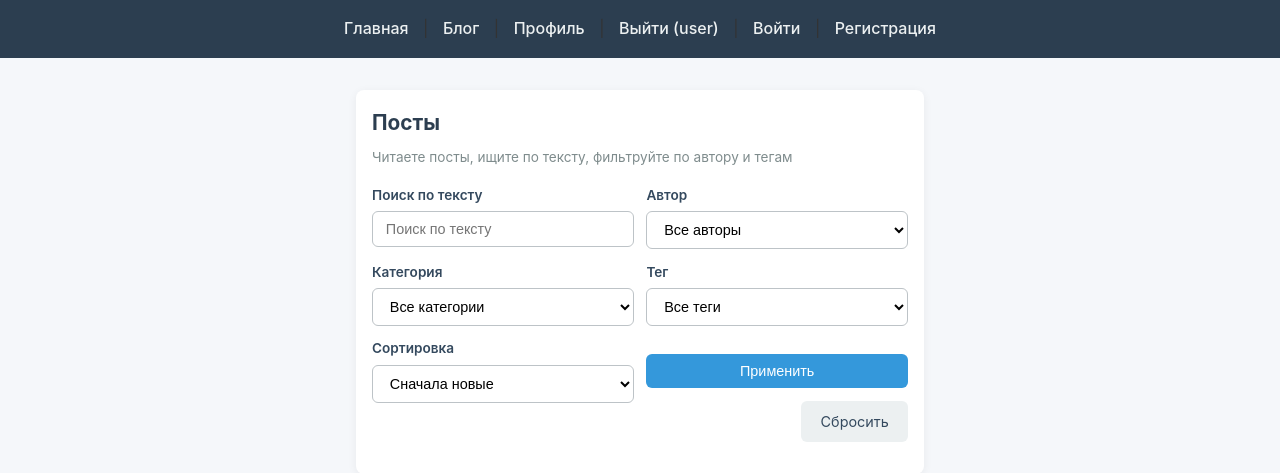
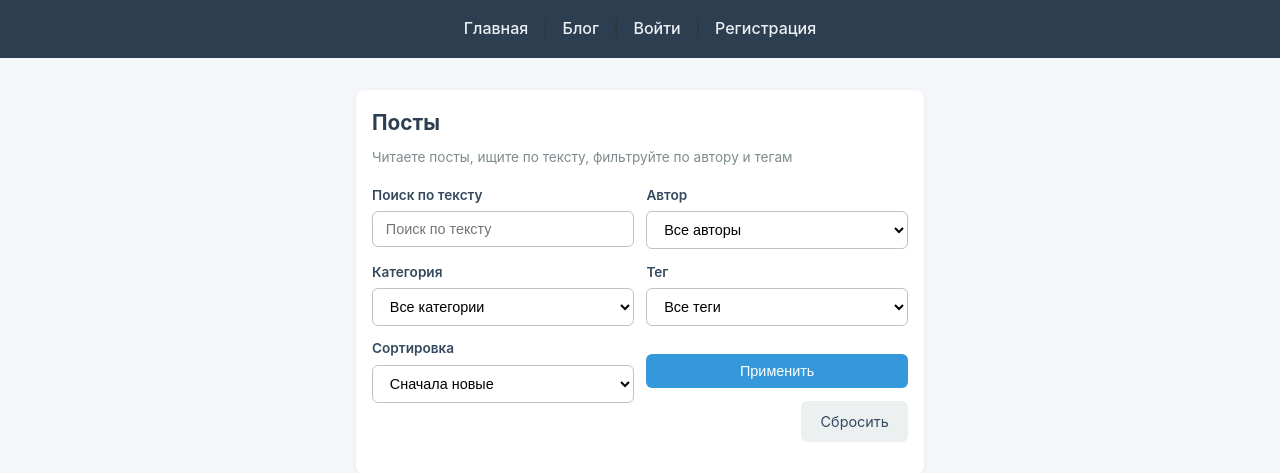
Before and after one commit to vladimirperov85/django_block_site, a Django app: page /blog/ in a window 1280 px wide. Shown: the top 473 px of the page. Run offline with Django 5.2, Linux system fonts and the light colour scheme; data that the repository does not hold is empty.

Commit message:
Добавлена функциональность на главную страницу, теперь работают кнопки войти или выйти, а так же переход на главную страницу или страницу с постами.

```diff
--- a/templates/base.html
+++ b/templates/base.html
@@ -5,8 +5,8 @@
     <meta name="viewport" content="width=device-width, initial-scale=1.0">
     <title>{% block title %}Мой Блог{% endblock %}</title>
     {% load static %}
-    <link rel=\"stylesheet\" href=\"{% static 'css/style.css' %}
-    <script src=\"{% static 'js/main.js' %}\" defer></script>
+    <link rel="stylesheet" href="{% static 'css/style.css' %}">
+    <script src="{% static 'js/main.js' %}" defer></script>
     <style>
         * {
             box-sizing: border-box;
@@ -27,10 +27,35 @@
             text-align: center;
         }
 
-        nav span {
+        nav span, nav a {
             color: #ecf0f1;
             margin: 0 10px;
             font-weight: 500;
+            text-decoration: none;
+        }
+
+        nav a:hover {
+            color: #3498db;
+        }
+
+        .logout-form {
+            display: inline;
+            margin: 0;
+            padding: 0;
+        }
+
+        .logout-form button {
+            background: none;
+            border: none;
+            color: #ecf0f1;
+            font-weight: 500;
+            cursor: pointer;
+            text-decoration: none;
+            margin: 0 10px;
+        }
+
+        .logout-form button:hover {
+            color: #3498db;
         }
 
         main {
@@ -149,12 +174,18 @@
 </head>
 <body>
     <nav>
-        <span>Главная</span> |
-        <span>Блог</span> |
-        <span>Профиль</span> |
-        <span>Выйти (user)</span> |
-        <span>Войти</span> |
-        <span>Регистрация</span>
+        <a href="{% url 'home' %}">Главная</a> |
+        <a href="{% url 'blog:post_list' %}">Блог</a> |
+        {% if user.is_authenticated %}
+            <a href="">Профиль</a> |
+            <form method="post" action="{% url 'users:logout' %}" class="logout-form">
+                {% csrf_token %}
+                <button type="submit">Выйти ({{ user.username }})</button>
+            </form>
+        {% else %}
+            <a href="{% url 'users:login' %}">Войти</a> |
+            <a href="{% url 'users:register' %}">Регистрация</a>
+        {% endif %}
     </nav>
 
     <main>
```
